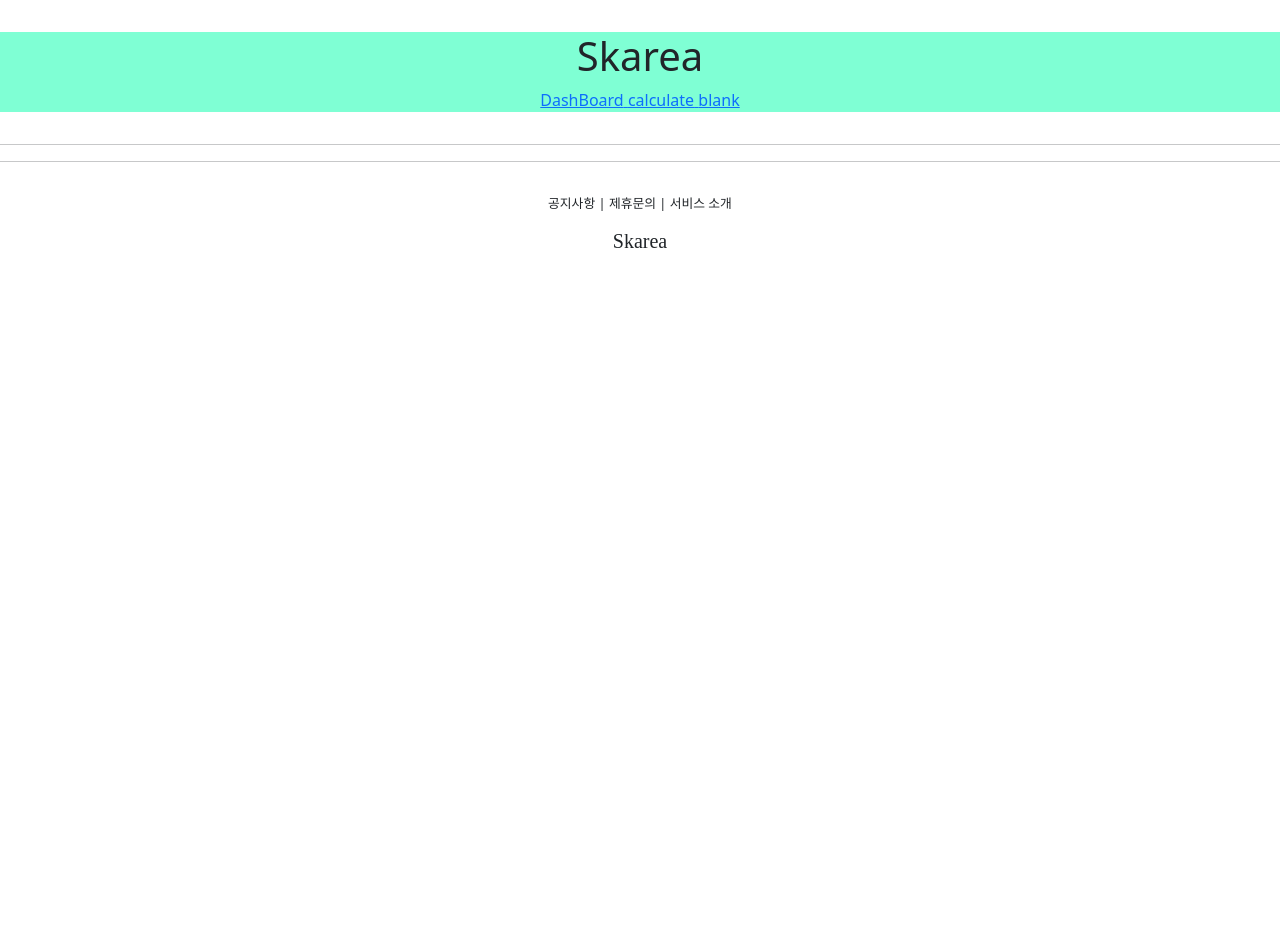
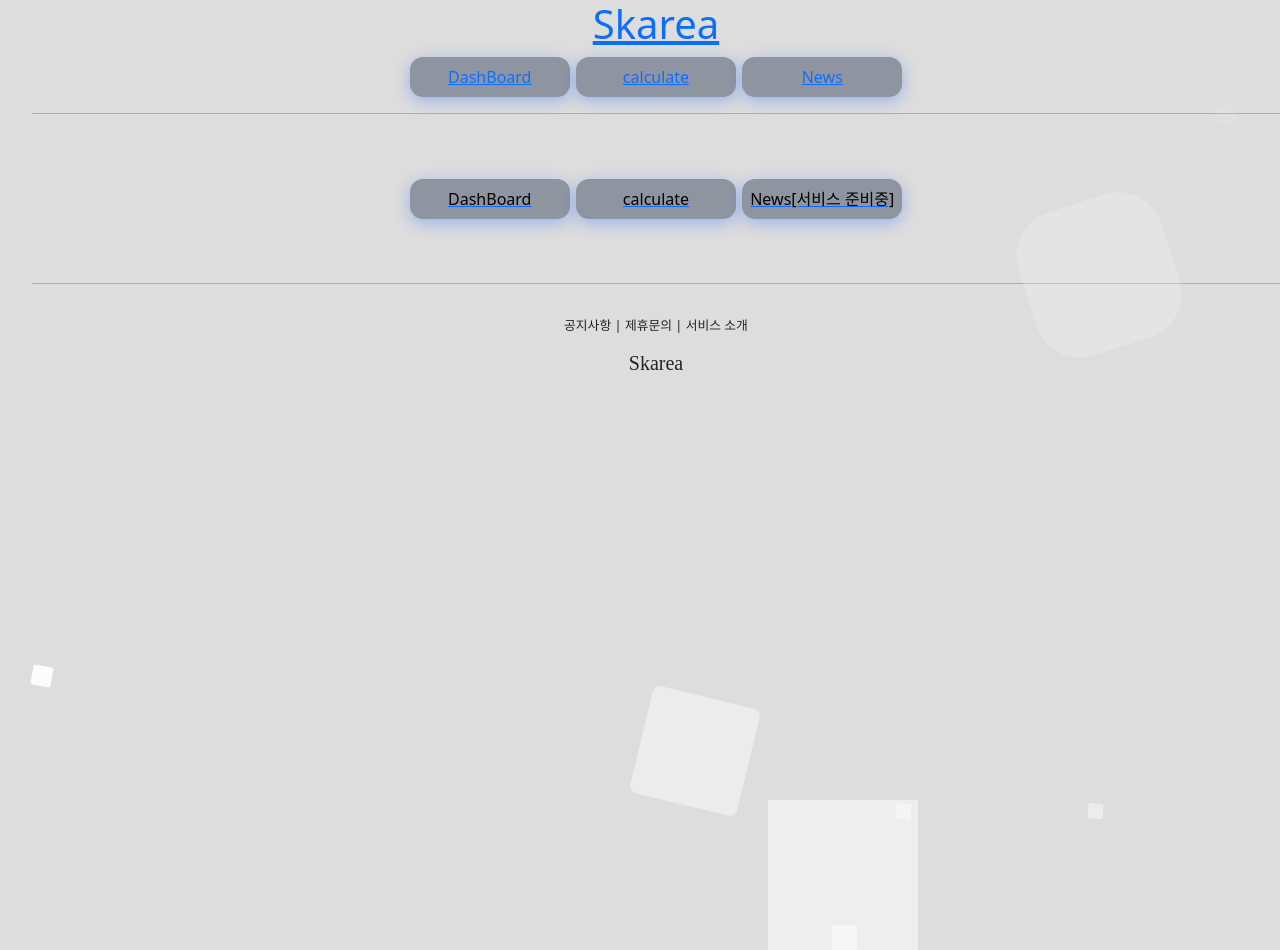
Before and after one commit to Georgia-MAX-holic/test_Flask, a Flask app: page / in a window 1280 px wide. Before the commit the page ends 248 px from the top, so only its background shows below. Run offline with Flask 2, Linux system fonts and the light colour scheme; parts of the project's set-up code (start-up, migrations or seed data) failed here and were passed over; some web fonts are replaced.

Commit message:
1차 완료

```diff
--- a/app.py
+++ b/app.py
@@ -9,13 +9,17 @@
 
 
 @app.route("/")
-@app.route("/index")
-def index():
-    return render_template('base.html')
+@app.route("/front")
+def front():
+    return render_template('front.html')
 
 @app.route('/blank')
 def blank():
     return render_template('blank.html')
+
+@app.route('/News')
+def News():
+    return render_template('News.html')
 
 @app.route("/calculate", methods=['POST',"GET"])
 def calculate():
--- a/static/style.css
+++ b/static/style.css
@@ -8,10 +8,152 @@
 font-size: .6rem;
 }
 
-.header{
-    background-color: aquamarine;
-}
 
 .calculate{
     text-align:center; margin-top:2rem;
 }
+
+
+button{
+	width:10rem;
+	height: 40px;
+	color:#fff;
+	background: #8f95a0;
+	font-size: 16px;
+	border:none;
+	border-radius: 13px;
+	box-shadow: 0 4px 16px rgba(0,79,255,0.3);
+}
+button:focus {
+	outline:0;
+}
+button:hover{
+	background: rgba(0,79,255,0.9);
+	cursor: pointer;
+	box-shadow: 0 2px 4px rgba(0,79,255,0.6);
+}
+
+
+*{
+    margin: 0px;
+    padding: 0px;
+  }
+  body{
+    background: #DDD;
+    width: 100%;
+    height: 100%;
+    overflow: hidden;
+  }
+  .bubbles{
+    position: absolute;
+    top: 0;
+    left: 0;
+    width: 100%;
+    height: 100%;
+  }
+  .bubbles li{
+    position: absolute;
+    list-style: none;
+    display: block;
+    width: 20px;
+    height: 20px;
+    background: rgba(255, 255, 255, .5);
+    animation: animate 25s linear infinite;
+    bottom: -150px;
+  }
+  .bubbles li:nth-child(1){
+    left: 5%;
+    width: 90px;
+    height: 90px;
+    animation-delay: 0s;
+  }
+  .bubbles li:nth-child(2){
+    left: 15%;
+    width: 20px;
+    height: 20px;
+    animation-delay: 2s;
+    animation-duration: 12s;
+  }
+  .bubbles li:nth-child(3){
+    left: 20%;
+    width: 150px;
+    height: 150px;
+    animation-delay: 4s;
+  }
+  .bubbles li:nth-child(4){
+    left: 30%;
+    width: 35px;
+    height: 35px;
+    animation-delay: 0s;
+    animation-duration: 18s;
+  }
+  .bubbles li:nth-child(5){
+    left: 40%;
+    width: 20px;
+    height: 20px;
+    animation-delay: 0s;
+  }
+  .bubbles li:nth-child(6){
+    left: 50%;
+    width: 110px;
+    height: 110px;
+    animation-delay: 3s;
+  }
+  .bubbles li:nth-child(7){
+    left: 60%;
+    width: 150px;
+    height: 150px;
+    animation-delay: 7s;
+  }
+  .bubbles li:nth-child(8){
+    left: 65%;
+    width: 25px;
+    height: 25px;
+    animation-delay: 15s;
+    animation-duration: 45s;
+  }
+  .bubbles li:nth-child(9){
+    left: 70%;
+    width: 15px;
+    height: 15px;
+    animation-delay: 2s;
+    animation-duration: 35s;
+  }
+  .bubbles li:nth-child(10){
+    left: 80%;
+    width: 150px;
+    height: 150px;
+    animation-delay: 0s;
+    animation-duration: 11s;
+  }
+  .bubbles li:nth-child(11){
+    left: 85%;
+    width: 15px;
+    height: 15px;
+    animation-delay: 2s;
+    animation-duration: 35s;
+  }
+  .bubbles li:nth-child(12){
+    left: 95%;
+    width: 20px;
+    height: 20px;
+    animation-delay: 0s;
+    animation-duration: 8s;
+  }
+  @keyframes animate {
+    0%{
+      transform: translateY(0) rotate(0deg);
+      opacity: 1;
+      border-radius: 0;
+    }
+    100%{
+      transform: translateY(-500px) rotate(360deg);
+      opacity: 0.5;
+      border-radius: 25%;
+    }
+    100%{
+      transform: translateY(-1000px) rotate(720deg);
+      opacity: 0;
+      border-radius: 50%;
+    }
+  }
--- a/templates/News.html
+++ b/templates/News.html
@@ -1,5 +1,5 @@
 {% extends "base.html" %}
 
 {% block content %}
-
+서비스 준비중입니다.
 {% endblock %}
--- a/templates/base.html
+++ b/templates/base.html
@@ -2,9 +2,8 @@
 <html lang="ko">
 {% include  "head.html" %}
 <body>
-
+<ul class="bubbles">
 {% include "header.html"%}
-
 <hr>
 
 {% block content %}
@@ -13,5 +12,24 @@
 <hr>
 
 {% include "footer.html"%}
+
+
+
+    <li></li>
+    <li></li>
+    <li></li>
+    <li></li>
+    <li></li>
+    <li></li>
+    <li></li>
+    <li></li>
+    <li></li>
+    <li></li>
+    <li></li>
+    <li></li>
+</ul>
 </body>
 </html>
+
+<!-- 버튼 디자인 : http://designbase.co.kr/webcoding-6/-->
+<!-- 배경화면 디자인 : https://myhappyman.tistory.com/2-->
--- /dev/null
+++ b/templates/front.html
@@ -0,0 +1,31 @@
+{% extends "base.html" %}
+
+{% block content %}
+<class = front >
+<div style="text-align:center; font-size:1.5rem ; margin: 4rem 0; position: static; color:black;">
+<button  style="position: static;">
+    <a href = "https://datastudio.google.com/reporting/f3e1b92d-a047-4e00-9f3d-884df6ac0ada">
+        <span style="color:black;">DashBoard</span>
+    </a>
+</button>
+
+<button  style="position: static;">
+    <a href ="{{url_for('calculate')}}">
+        <span style="color:black;">calculate</span>
+    </a>
+</button>
+
+
+<button  style="position: static;">
+    <a href ="{{url_for('News')}}">
+        <span style="color:black;">News[서비스 준비중]</span>
+    </a>
+</button>
+
+
+</div>
+</class>
+{% endblock %}
+
+<!-- 버튼 디자인 : http://designbase.co.kr/webcoding-6/-->
+<!-- 배경화면 디자인 : https://myhappyman.tistory.com/2-->
--- a/templates/head.html
+++ b/templates/head.html
@@ -2,7 +2,9 @@
     <meta charset="UTF-8">
     <meta http-equiv="X-UA-Compatible" content="IE=edge">
     <meta name="viewport" content="width=device-width, initial-scale=1.0">
-    <title>Skarea</title>
+    <title>
+        Skarea
+    </title>
 
     <!-- BOOTSTRAP LINK -->
     <link href="https://cdn.jsdelivr.net/npm/bootstrap@5.1.3/dist/css/bootstrap.min.css" rel="stylesheet" integrity="sha384-1BmE4kWBq78iYhFldvKuhfTAU6auU8tT94WrHftjDbrCEXSU1oBoqyl2QvZ6jIW3" crossorigin="anonymous">
--- a/templates/header.html
+++ b/templates/header.html
@@ -1,23 +1,29 @@
 <class ="header">
-    <div style="text-align:center; margin: 2rem 0; background-color:aquamarine">
-        <div>
+    <div style="text-align:center; font-size:1.5rem ;">
+
+            <a href ="{{url_for('front')}}">
             <h1>Skarea</h1>
-        </div>
+            </a>
 
-        <div>
-
+            <button>
             <a href = "https://datastudio.google.com/reporting/f3e1b92d-a047-4e00-9f3d-884df6ac0ada">
                 <span>DashBoard</span>
             </a>
+            </button>
 
-           <a href ="{{url_for('calculate')}}">
+            <button>
+            <a href ="{{url_for('calculate')}}">
                 <span>calculate</span>
             </a>
+            </button>
 
-            <a href ="{{url_for('blank')}}">
-                <span>blank</span>
+            <button>
+            <a href ="{{url_for('News')}}">
+                <span>News</span>
             </a>
+            </button>
 
-        </div>
+
+
     </div>
-    </class>
+</class>
```
Also changed, not shown: templates/calculate.html (+4 -4 lines), 출저.md (added, +2 -0 lines).
